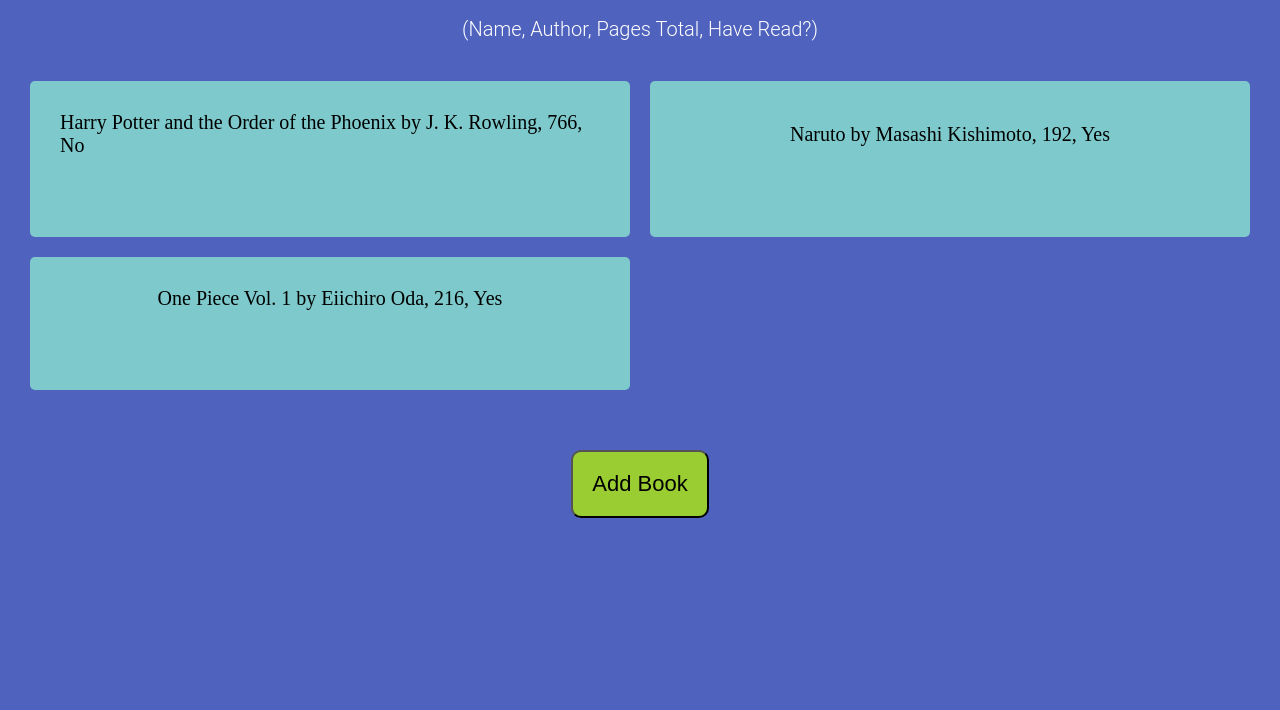
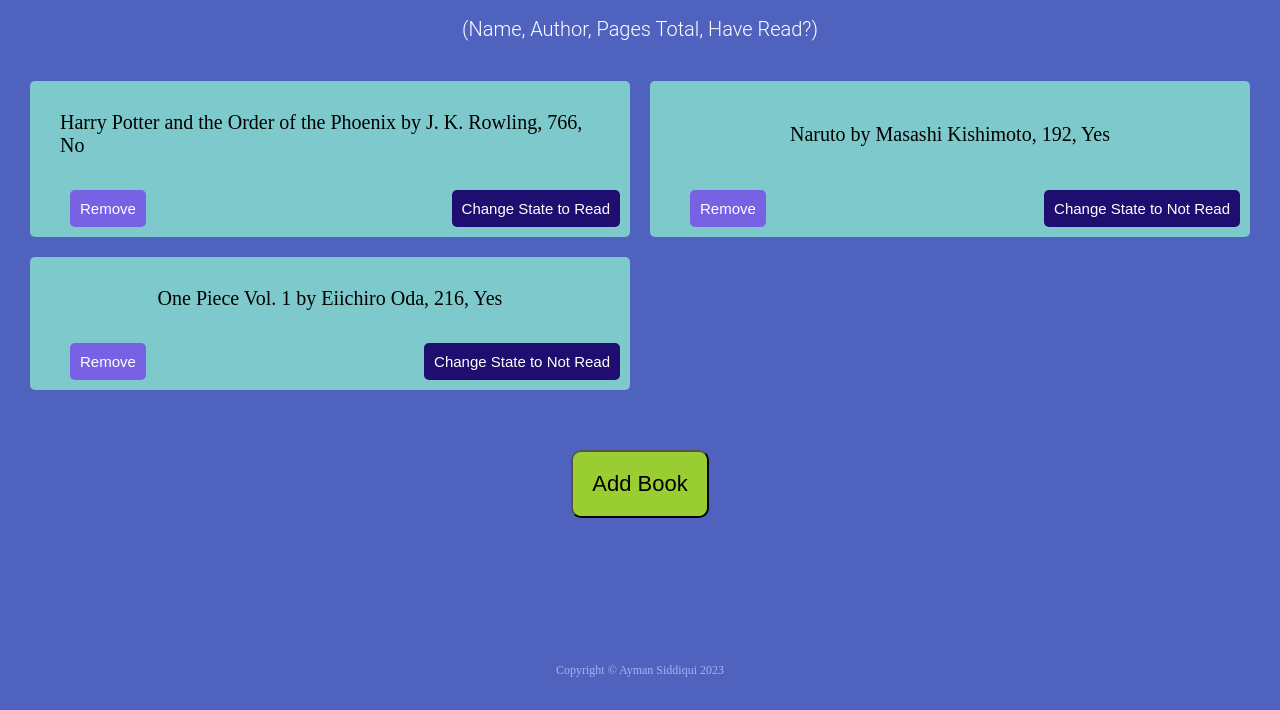
Before and after one commit to Ayman-K-Siddiqui/LibraryApp, a plain HTML site: page index.html in a window 1280 px wide. Shown: the part 90-800 px from the top of the page. Drawn offline with Linux system fonts and the light colour scheme.

Commit message:
Final commit

```diff
--- a/index.html
+++ b/index.html
@@ -56,6 +56,9 @@
         <button id="showDialog">Add Book</button>
 
     </div>
+    <footer class="footer">
+        <p>Copyright © Ayman Siddiqui 2023</p>
+    </footer>
 
     <script src="main.js"></script>
 </body>
--- a/main.js
+++ b/main.js
@@ -12,6 +12,11 @@
     } else {
       return `${this.title} by ${this.author}, ${this.pages}, No`;
     }
+  };
+
+  // Toggles Read Status Protype
+  this.toggleReadStatus = function () {
+    this.haveRead = !this.haveRead;
   };
 }
 
@@ -36,14 +41,35 @@
 function displayLibraryBooks(myLibrary) {
   myLibrary.forEach((element) => {
     const bookDiv = document.createElement("div");
+    const removeButton = document.createElement("button");
+    const toggleButton = document.createElement("button");
+
+    removeButton.classList.add("removeButton");
+    removeButton.innerHTML = "Remove";
+    removeButton.addEventListener("click", () => {
+      myLibrary.splice(myLibrary.indexOf(element), 1);
+      display.innerHTML = "";
+      displayLibraryBooks(myLibrary);
+    });
+
+    toggleButton.classList.add("toggleButton");
+    toggleButton.innerHTML = `Change State to ${element.haveRead ? "Not Read" : "Read"}`;
+    toggleButton.addEventListener("click", () => {
+      element.toggleReadStatus();
+      display.innerHTML = "";
+      displayLibraryBooks(myLibrary);
+    });
+
     bookDiv.classList.add("book");
     bookDiv.style.fontSize = "20px";
     bookDiv.innerHTML = `<p>${element.info()}</p>`;
-    // bookDiv.innerHTML = `<p style="font-size: 20px;">${element.info()}</p>`;
+
+    bookDiv.appendChild(removeButton);
+    bookDiv.appendChild(toggleButton);
+
     display.appendChild(bookDiv);
   });
 }
-
 displayLibraryBooks(myLibrary);
 
 const showButton = document.getElementById("showDialog");
--- a/styles.css
+++ b/styles.css
@@ -54,6 +54,7 @@
   padding-bottom: 80px;
   background-color: #7ec9cb;
   border-radius: 5px;
+  position: relative;
 }
 
 #addDialog {
@@ -92,3 +93,41 @@
   justify-content: center;
   margin-top: 20px;
 }
+
+.removeButton {
+  padding: 10px;
+  background-color: rgb(121, 97, 228);
+  color: white;
+  border: none;
+  border-radius: 5px;
+  cursor: pointer;
+  font-size: 15px;
+  position: absolute;
+  bottom: 10px;
+  left: 40px;
+}
+
+.toggleButton {
+  padding: 10px;
+  background-color: rgb(32, 13, 112);
+  color: white;
+  border: none;
+  border-radius: 5px;
+  cursor: pointer;
+  font-size: 15px;
+  position: absolute;
+  bottom: 10px;
+  right: 10px;
+}
+.footer {
+  position: fixed;
+  bottom: 0;
+  left: 0;
+  right: 0;
+  height: 10vh;
+  display: flex;
+  align-items: center;
+  justify-content: center;
+  color: rgb(167, 176, 242);
+  font-size: 12px;
+}
```
